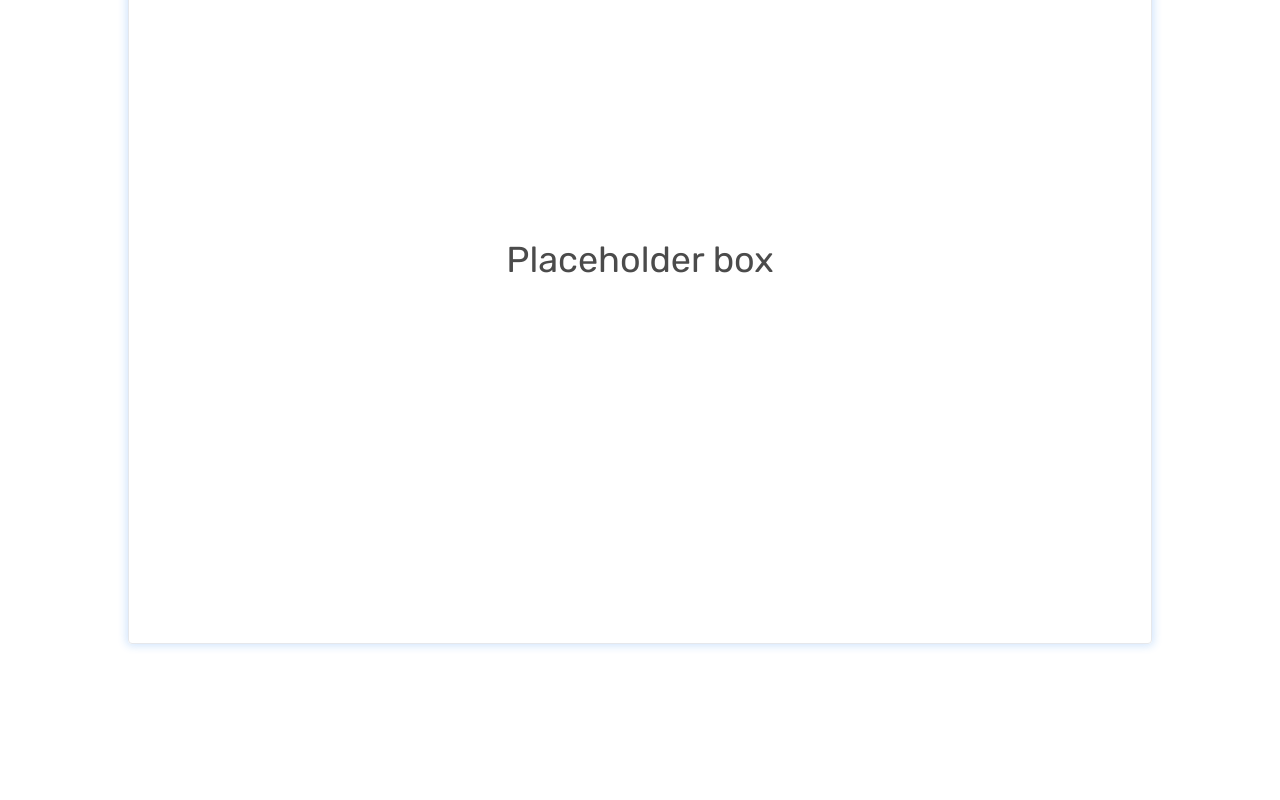
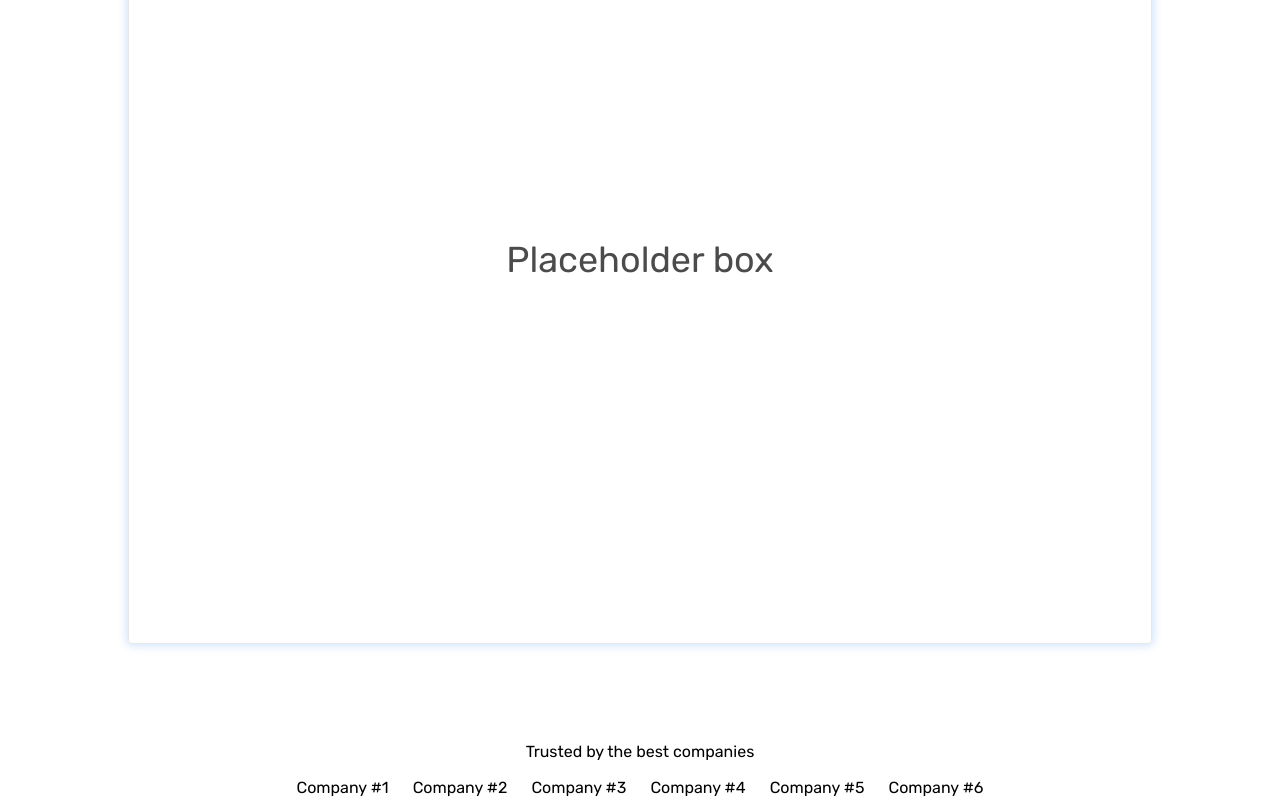
Before and after one commit to blu3IceCube/AI-saas-website, a Next.js app: page / in a window 1280 px wide. Shown: the part 676-1476 px from the top of the page. Before the commit the page ends 1416 px from the top, so only its background shows below. Built offline with nearby package versions, Linux system fonts and the light colour scheme.

Commit message:
adding trusted partners

```diff
--- a/app/(pages)/page.tsx
+++ b/app/(pages)/page.tsx
@@ -1,6 +1,7 @@
 import React from "react";
 import Navbar from "../components/Navbar";
 import Hero from "../components/Hero";
+import Partners from "../components/Partners";
 
 const Home = () => {
   return (
@@ -8,6 +9,7 @@ const Home = () => {
       <Navbar />
       <div className="flex flex-col items-center justify-center w-4/5 mx-auto pt-48">
         <Hero />
+        <Partners />
       </div>
     </>
   );
--- /dev/null
+++ b/app/components/Partners.tsx
@@ -0,0 +1,19 @@
+import React from "react";
+
+const Partners = () => {
+  return (
+    <div className="flex flex-col items-center justify-center gap-3">
+      <h1>Trusted by the best companies</h1>
+      <div className="flex items-center justify-center gap-6">
+        <h1>Company #1</h1>
+        <h1>Company #2</h1>
+        <h1>Company #3</h1>
+        <h1>Company #4</h1>
+        <h1>Company #5</h1>
+        <h1>Company #6</h1>
+      </div>
+    </div>
+  );
+};
+
+export default Partners;
```
